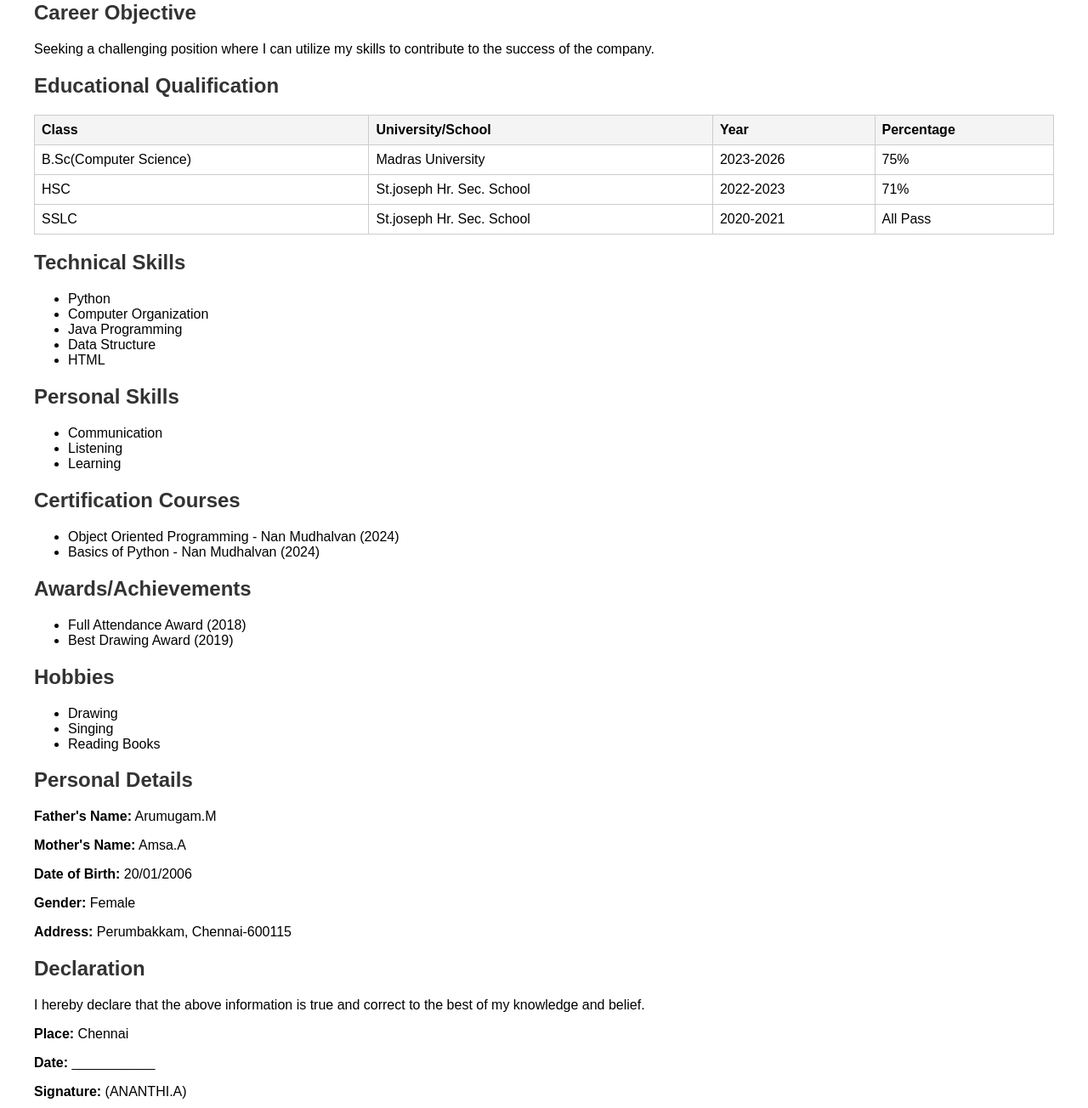
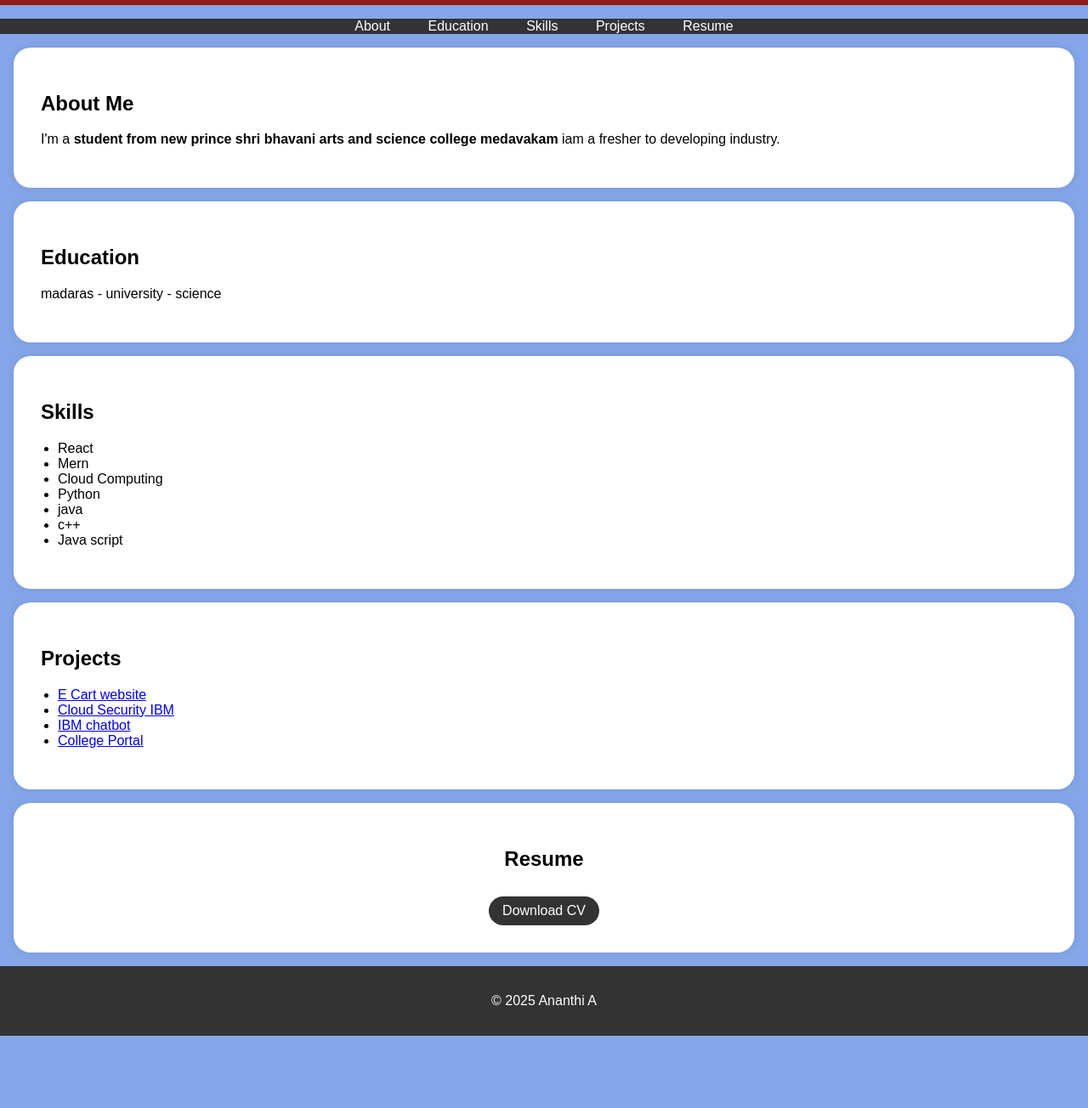
Before and after one commit to 20Ananthi/Ananthi, a plain HTML site: page index.html in a window 1280 px wide. Shown: the part 191-1495 px from the top of the page at 85% size. After the commit the page ends 1410 px from the top, so only its background shows below. Drawn offline with Linux system fonts and the light colour scheme.

Commit message:
Add files via upload

```diff
--- a/index.html
+++ b/index.html
@@ -1,117 +1,194 @@
 <!DOCTYPE html>
-<html lang="en">
+<html>
 <head>
-    <meta charset="UTF-8">
-    <meta name="viewport" content="width=device-width, initial-scale=1.0">
-    <title>Resume - Ananthi A</title>
+    <title>Portfolio</title>
     <style>
         body {
             font-family: Arial, sans-serif;
-            margin: 20px;
-            padding: 20px;
+            margin: 0;
+            padding: 0;
+            background-color: #84a6e9;
         }
-        h1, h2 {
-            color: #333;
+
+        header {
+            background-color: #941919;
+            color: #fff;
+            text-align: center;
+            padding: 2rem 0;
+            position: relative; /* Add this */
         }
-        table {
-            width: 100%;
-            border-collapse: collapse;
+
+        .header-content h1 {
+            font-size: 2.5rem;
         }
-        th, td {
-            border: 1px solid #ccc;
-            padding: 8px;
-            text-align: left;
+
+        /* Add styles for the round profile picture */
+        .profile-picture {
+            width: 100px; /* Adjust the size as needed */
+            height: 100px;
+            border-radius: 75%; /* Create a circular shape */
+            object-fit: cover; /* To ensure the image fills the circular area */
+            position: absolute; /* Add this */
+            top: 75px; /* Adjust top position as needed */
+            left: 75px; /* Adjust left position as needed */
         }
-        th {
-            background-color: #f4f4f4;
+
+        nav {
+            background-color: #333;
+            color: #fff;
+            text-align: center;
+        }
+
+        nav ul {
+            list-style-type: none;
+            padding: 0;
+        }
+
+        nav ul li {
+            display: inline;
+            margin: 0 20px;
+        }
+
+        nav ul li a {
+            text-decoration: none;
+            color: #fff;
+        }
+
+        .section-content {
+            background-color: #fff;
+            padding: 2rem;
+            margin: 1rem;
+            border-radius: 20px;
+            box-shadow: 0 0 10px rgba(0, 0, 0, 0.1);
+            text-align: justify;
+        }
+
+        .download-button {
+            background-color: #333;
+            color: #fff;
+            padding: 0.5rem 1rem;
+            text-decoration: none;
+            border-radius: 20px;
+            display: inline-block;
+            margin-top: 10px;
+            align-self: center;
+        }
+
+        .download-button:hover {
+            background-color: #555;
+        }
+
+        footer {
+            text-align: center;
+            padding: 1rem 0;
+            background-color: #333;
+            color: #fff;
+        }
+
+        ul {
+            list-style-type: disc;
+            padding-left: 20px;
         }
     </style>
 </head>
 <body>
+    <header>
+        <div class="header-content">
+            <!-- Add your profile picture here -->
+            <img src="passport photo.jpg" alt="Your Profile Picture" class="profile-picture">
+            <h1>Ananthi A</h1>
+            <p>Am Computet Science Student</p>
+        </div>
+    </header>
 
-    <h1>Ananthi A</h1>
-    <p>Email: <a href="mailto:ananthi.arumugam.2023@gmail.com">ananthi.arumugam.2023@gmail.com</a></p>
-    <p>Phone: 6374138563</p>
+    <nav>
+        <ul>
+            <li><a href="#about">About</a></li>
+            <li><a href="#education">Education</a></li>
+            <li><a href="#skills">Skills</a></li>
+            <li><a href="#projects">Projects</a></li>
+            <li><a href="#resume">Resume</a></li>
 
-    <h2>Career Objective</h2>
-    <p>Seeking a challenging position where I can utilize my skills to contribute to the success of the company.</p>
+        </ul>
+    </nav>
 
-    <h2>Educational Qualification</h2>
-    <table>
-        <tr>
-            <th>Class</th>
-            <th>University/School</th>
-            <th>Year</th>
-            <th>Percentage</th>
-        </tr>
-        <tr>
-            <td>B.Sc(Computer Science)</td>
-            <td>Madras University</td>
-            <td>2023-2026</td>
-            <td>75%</td>
-        </tr>
-        <tr>
-            <td>HSC</td>
-            <td>St.joseph Hr. Sec. School</td>
-            <td>2022-2023</td>
-            <td>71%</td>
-        </tr>
-        <tr>
-            <td>SSLC</td>
-            <td>St.joseph Hr. Sec. School</td>
-            <td>2020-2021</td>
-            <td>All Pass</td>
-        </tr>
-    </table>
+    <section id="about">
+        <div class="section-content">
+            <h2>About Me</h2>
+            <p>I'm a <b>student from new prince shri bhavani arts and science college medavakam</b> iam a fresher to developing industry.</p>
 
-    <h2>Technical Skills</h2>
-    <ul>
-        <li>Python</li>
-        <li>Computer Organization</li>
-        <li>Java Programming</li>
-        <li>Data Structure</li>
-        <li>HTML</li>
-    </ul>
+        </div>
+    </section>
 
-    <h2>Personal Skills</h2>
-    <ul>
-        <li>Communication</li>
-        <li>Listening</li>
-        <li>Learning</li>
-    </ul>
+    <section id="education">
+        <div class="section-content">
+            <h2>Education</h2>
+            <p>madaras - university - science</p>
 
-    <h2>Certification Courses</h2>
-    <ul>
-        <li>Object Oriented Programming - Nan Mudhalvan (2024)</li>
-        <li>Basics of Python - Nan Mudhalvan (2024)</li>
-    </ul>
 
-    <h2>Awards/Achievements</h2>
-    <ul>
-        <li>Full Attendance Award (2018)</li>
-        <li>Best Drawing Award (2019)</li>
-    </ul>
+        </div>
+    </section>
 
-    <h2>Hobbies</h2>
-    <ul>
-        <li>Drawing</li>
-        <li>Singing</li>
-        <li>Reading Books</li>
-    </ul>
+    <section id="skills">
+        <div class="section-content">
+            <h2>Skills</h2>
+            <ul>
+                <li>React</li>
+                <li>Mern</li>
+                <li>Cloud Computing</li>
+                <li>Python</li>
+                <li>java</li>
+                <li>c++</li>
+                <li>Java script</li>
+            </ul>
+        </div>
+    </section>
 
-    <h2>Personal Details</h2>
-    <p><strong>Father's Name:</strong> Arumugam.M</p>
-    <p><strong>Mother's Name:</strong> Amsa.A</p>
-    <p><strong>Date of Birth:</strong> 20/01/2006</p>
-    <p><strong>Gender:</strong> Female</p>
-    <p><strong>Address:</strong> Perumbakkam, Chennai-600115</p>
+    <section id="projects">
+        <div class="section-content">
+            <h2>Projects</h2>
+            <ul>
+                <li><a href="#">E Cart website</a></li>
+                <li><a href="#">Cloud Security IBM</a></li>
+                <li><a href="#">IBM chatbot</a></li>
+                <li><a href="#">College Portal</a></li>
+                <!-- Add more project links here -->
+            </ul>
+        </div>
+    </section>
 
-    <h2>Declaration</h2>
-    <p>I hereby declare that the above information is true and correct to the best of my knowledge and belief.</p>
+    <section id="resume">
 
-    <p><strong>Place:</strong> Chennai</p>
-    <p><strong>Date:</strong> ___________</p>
-    <p><strong>Signature:</strong> (ANANTHI.A)</p>
+        <div class="section-content">
+            <center>
+            <h2>Resume</h2>
+            <a href="file.pdf" target="_blank" class="download-button">Download CV</a>
+        </center>
+        </div>
 
+    </section>
+
+    <footer>
+        <p>&copy; 2025 Ananthi A</p>
+    </footer>
+
+    <script>
+        // Smooth scrolling to section when clicking on navigation links
+        document.querySelectorAll('a[href^="#"]').forEach(anchor => {
+            anchor.addEventListener('click', function(e) {
+                e.preventDefault();
+
+                const targetId = this.getAttribute('href').substring(1);
+                const targetElement = document.getElementById(targetId);
+
+                if (targetElement) {
+                    window.scrollTo({
+                        top: targetElement.offsetTop,
+                        behavior: 'smooth'
+                    });
+                }
+            });
+        });
+    </script>
 </body>
 </html>
```
